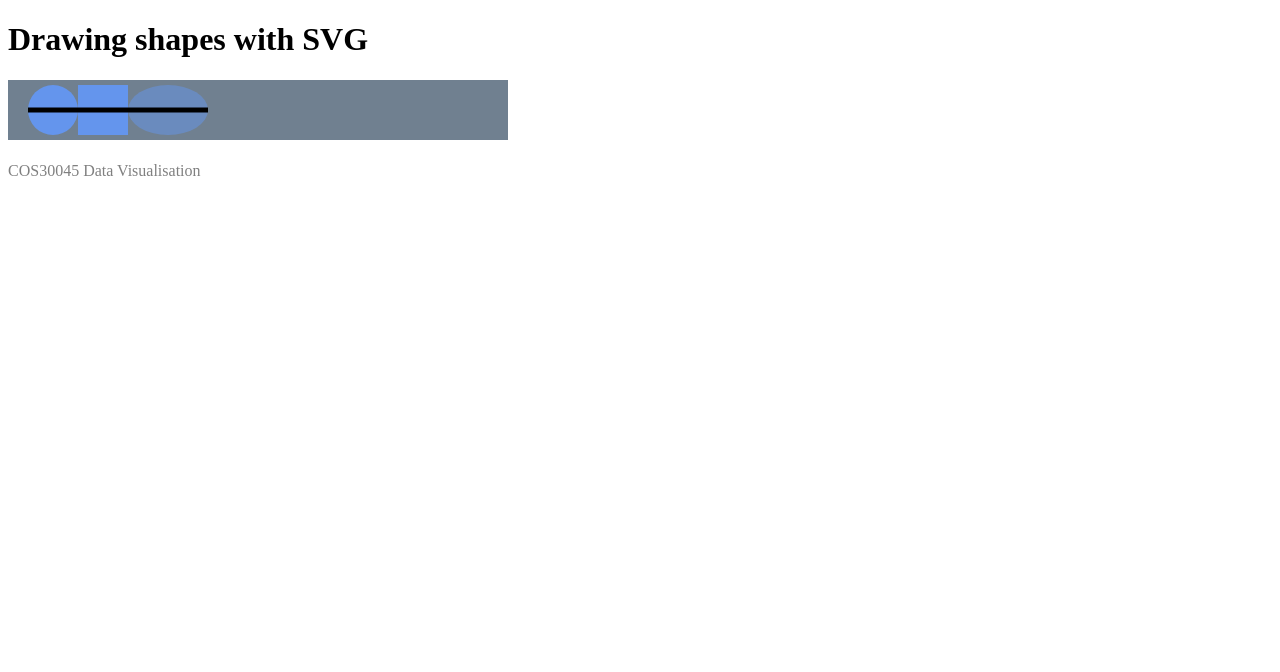
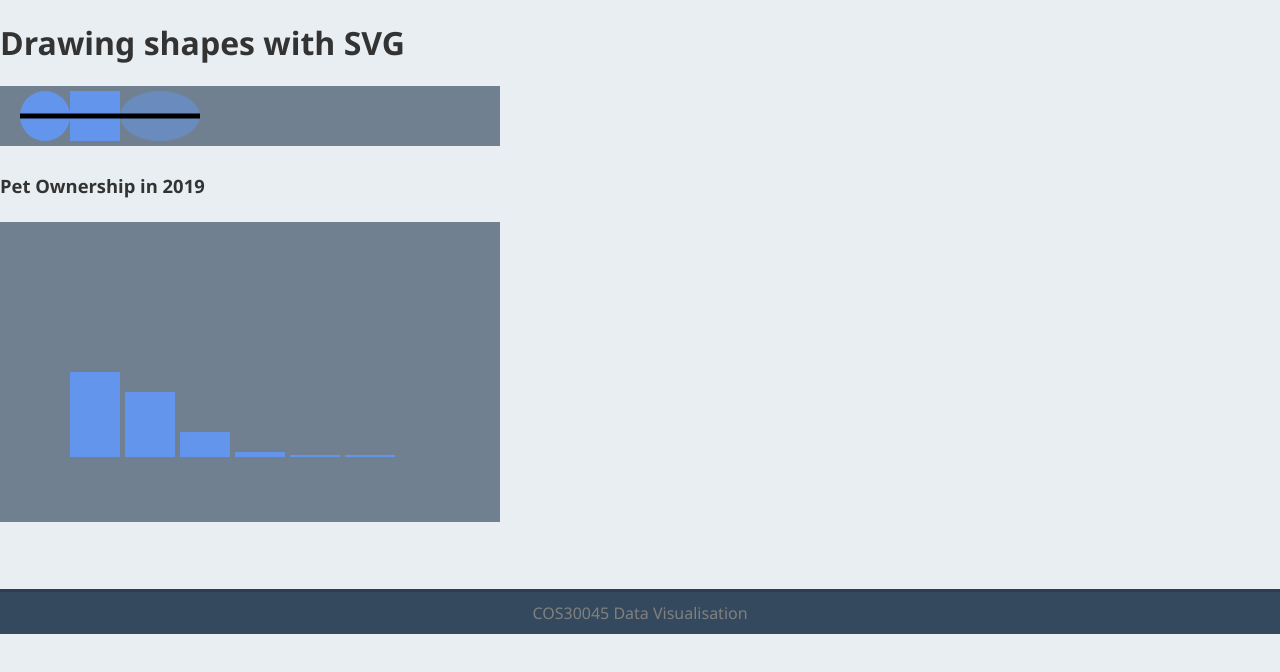
Before and after one commit to ZeltXD/DataVisualisationGIT, a plain HTML site: page Data Visualisation/Lab 1/Lab 1-3.html in a window 1280 px wide. Drawn offline with Linux system fonts and the light colour scheme.

Commit message:
Update Lab 1-3.1.html

```diff
--- a/Data Visualisation/Lab 1/Lab 1-3.html
+++ b/Data Visualisation/Lab 1/Lab 1-3.html
@@ -9,7 +9,7 @@
 
 	<title>Task 1.1 HTML and CSS Demo Page</title>
 	<!--Insert description of exercise  -->
-
+    <link rel="stylesheet" href="style.css">
 	<style>
 
 
@@ -30,6 +30,18 @@
             stroke-width="5"/>
         </g>
     </svg>
+
+    <p><b>Pet Ownership in 2019</b></p>
+    <svg width="500" height="300" style="background-color:slategrey;">
+        <g transform="translate(20,180)">
+            <rect x="50", y="-30", width="50", height="85" fill="rgb(100,149,237)"/>
+            <rect x="105", y="-10", width="50", height="65" fill="rgb(100,149,237)"/>
+            <rect x="160", y="30", width="50", height="25" fill="rgb(100,149,237)"/>
+            <rect x="215", y="50", width="50", height="5" fill="rgb(100,149,237)"/>
+            <rect x="270", y="53", width="50", height="2" fill="rgb(100,149,237)"/>
+            <rect x="325", y="53", width="50", height="2" fill="rgb(100,149,237)"/>
+        </g>
+    </svg>
     <br>
     <br>
 
```
Also changed, not shown: Data Visualisation/Lab 1/Lab 1-3.1.html (+4 -2 lines), Data Visualisation/Lab 1/LandingPage.html (added, +24 -0 lines), 2 other files.
